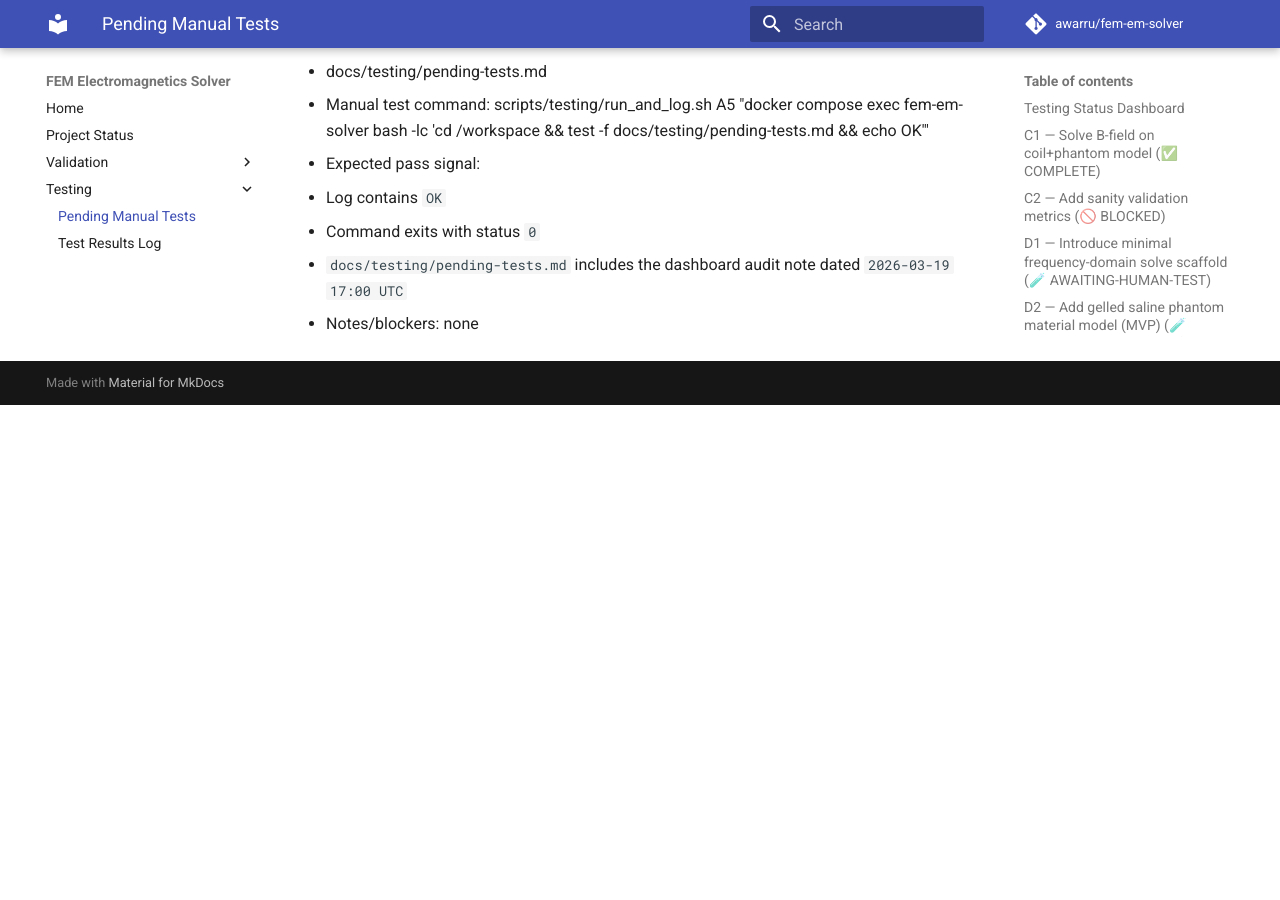
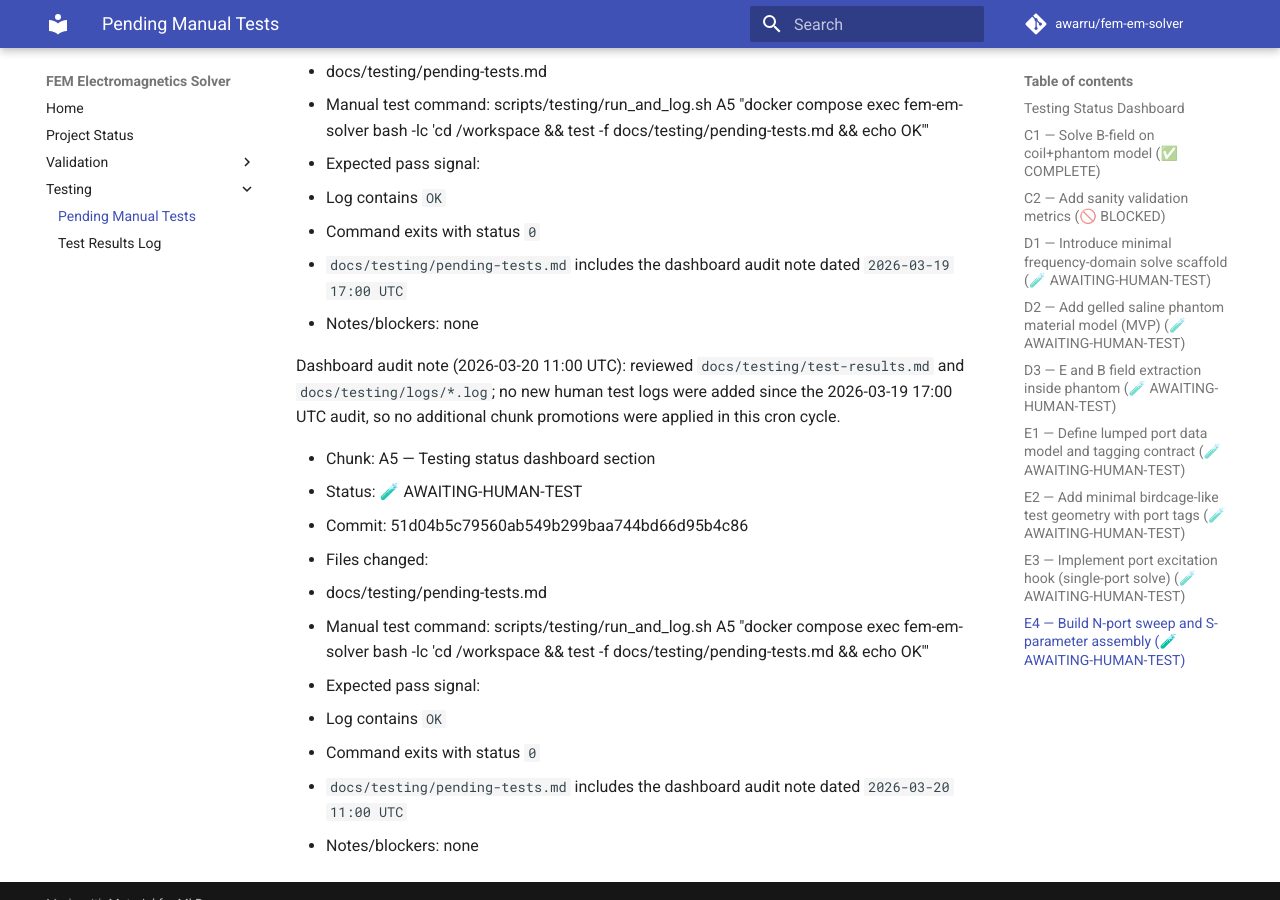
Before and after one commit to awarru/fem-em-solver, an MkDocs documentation site: the page built from docs/testing/pending-tests.md, in a window 1280 px wide and 900 px high, scrolled down 34502 px. Built offline with MkDocs 1.6.1 and Material for MkDocs 9.7.7, drawn with Linux system fonts in a browser that asks for light colours; comment, search, counter and statistics services are not loaded; before the commit the page ends 34907 px from its top, so only the background shows below that.

Commit message:
docs(testing): add 2026-03-20 dashboard audit note

```diff
--- a/docs/testing/pending-tests.md
+++ b/docs/testing/pending-tests.md
@@ -908,3 +908,17 @@
   - Command exits with status `0`
   - `docs/testing/pending-tests.md` includes the dashboard audit note dated `2026-03-19 17:00 UTC`
 - Notes/blockers: none
+
+Dashboard audit note (2026-03-20 11:00 UTC): reviewed `docs/testing/test-results.md` and `docs/testing/logs/*.log`; no new human test logs were added since the 2026-03-19 17:00 UTC audit, so no additional chunk promotions were applied in this cron cycle.
+
+- Chunk: A5 — Testing status dashboard section
+- Status: 🧪 AWAITING-HUMAN-TEST
+- Commit: 51d04b5c79560ab549b299baa744bd66d95b4c86
+- Files changed:
+  - docs/testing/pending-tests.md
+- Manual test command: scripts/testing/run_and_log.sh A5 "docker compose exec fem-em-solver bash -lc 'cd /workspace && test -f docs/testing/pending-tests.md && echo OK'"
+- Expected pass signal:
+  - Log contains `OK`
+  - Command exits with status `0`
+  - `docs/testing/pending-tests.md` includes the dashboard audit note dated `2026-03-20 11:00 UTC`
+- Notes/blockers: none
```
